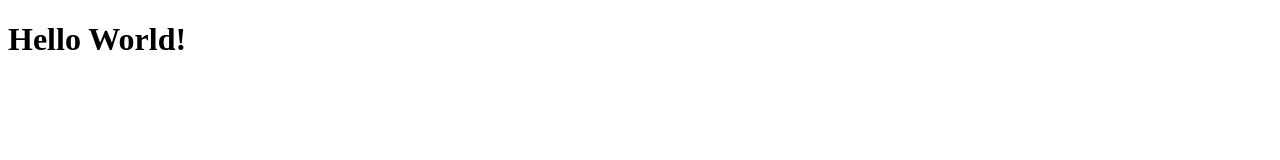
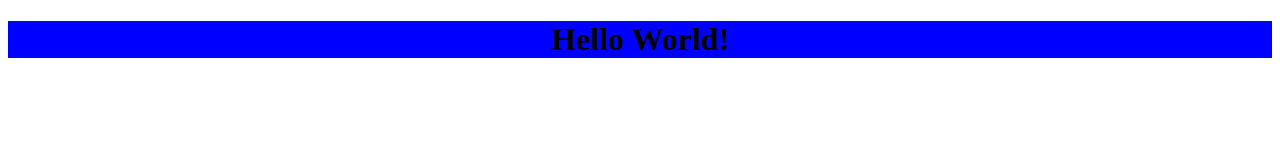
Before and after one commit to Roh17v/Learning-Backend, a website: page Express/public/index.html in a window 1280 px wide. Drawn offline with Linux system fonts and the light colour scheme.

Commit message:
feat: getting node environment

```diff
--- a/Express/public/index.html
+++ b/Express/public/index.html
@@ -1,11 +1,12 @@
 <!DOCTYPE html>
 <html lang="en">
-<head>
-    <meta charset="UTF-8">
-    <meta name="viewport" content="width=device-width, initial-scale=1.0">
-    <title>Document</title>
-</head>
-<body>
-    <h1>Hello World!</h1>
-</body>
+  <head>
+    <meta charset="UTF-8" />
+    <meta name="viewport" content="width=device-width, initial-scale=1.0" />
+    <link rel="stylesheet" href="./style.css" />
+    <title>Hello</title>
+  </head>
+  <body>
+    <h1 class="title">Hello World!</h1>
+  </body>
 </html>
--- /dev/null
+++ b/Express/public/style.css
@@ -0,0 +1,4 @@
+.title {
+  background-color: blue;
+  text-align: center;
+}
```
Also changed, not shown: Express/index.js (+12 -9 lines).
